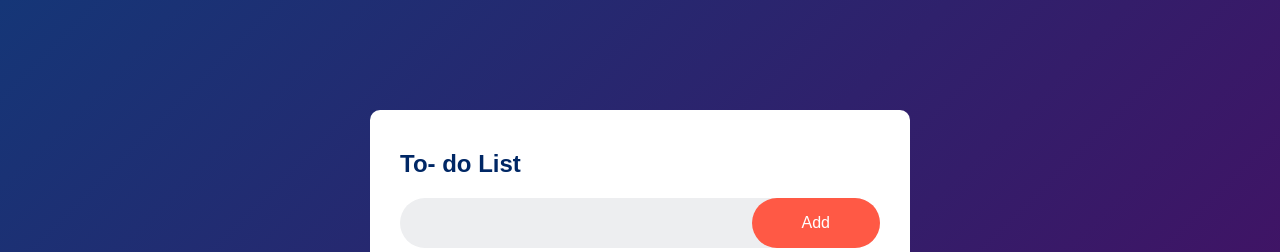
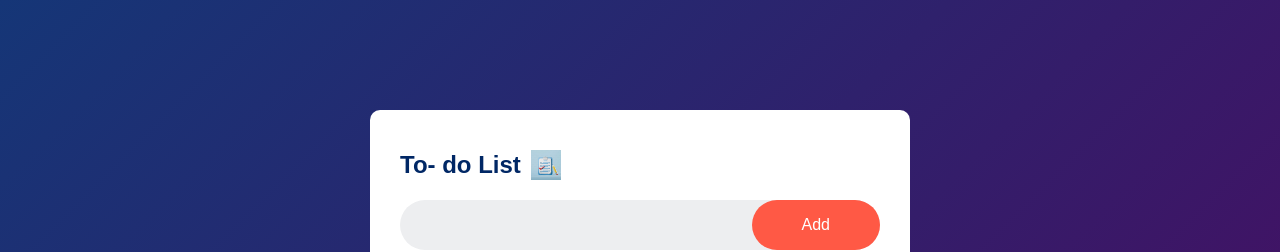
Before and after one commit to shan-999/To-Do-list, a plain HTML site: page index.html in a window 1280 px wide. Shown: the top 252 px of the page. Drawn offline with Linux system fonts and the light colour scheme; the site is published under a folder, as on GitHub Pages, so addresses that start at the root find nothing.

Commit message:
Update index.html

```diff
--- a/index.html
+++ b/index.html
@@ -9,7 +9,7 @@
 <body>
     <div class="containar">
         <div class="todo-app">
-            <h2>To- do List <img src="/images/premium_photo-1681487870238-4a2dfddc6bcb.jpeg" alt="" ></h2>
+            <h2>To- do List <img src="images/premium_photo-1681487870238-4a2dfddc6bcb.jpeg" alt="" ></h2>
             <div class="row">
                 <input id="input-box" type="text">
                 <button onclick="addTask()">Add</button>
```
